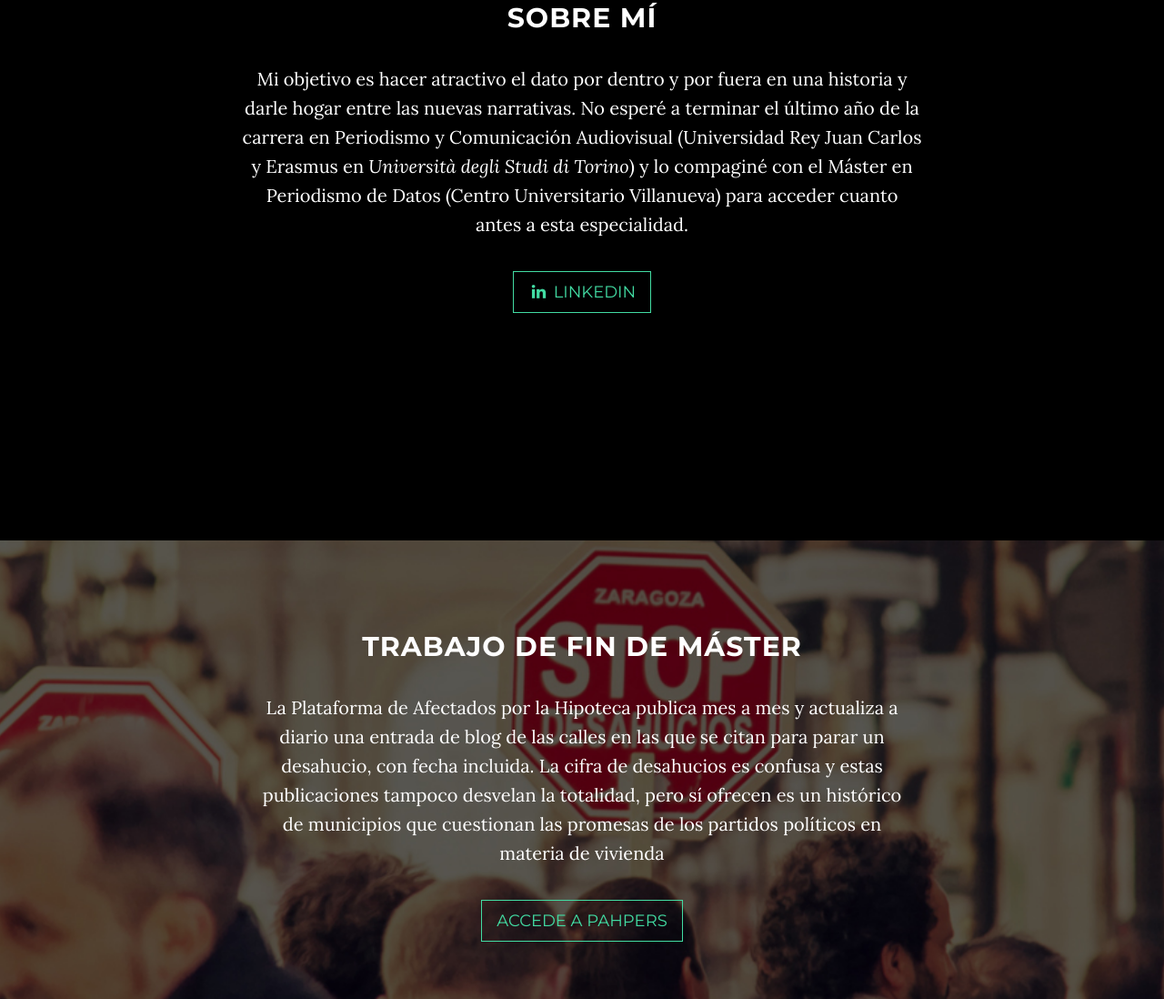
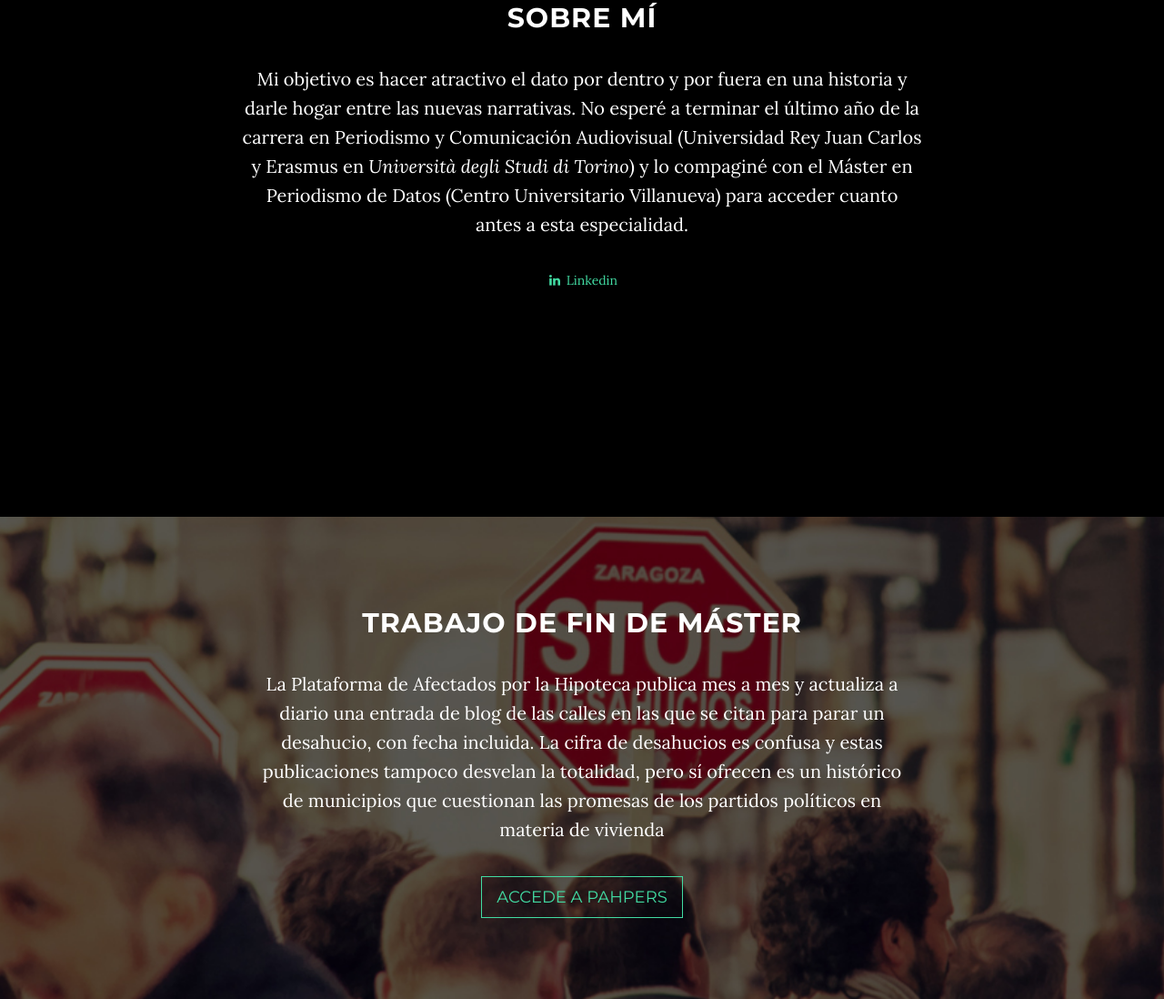
Before and after one commit to gvillar/gvillar.github.io, a website: page index.html in a window 1280 px wide. Shown: the part 1047-2145 px from the top of the page at 91% size. Drawn offline with nearby package versions, Linux system fonts and the light colour scheme.

Commit message:
Update index.html

```diff
--- a/index.html
+++ b/index.html
@@ -92,7 +92,7 @@
             <div class="col-lg-8 col-lg-offset-2">
                 <h2>Sobre mí</h2>
                 <p>Mi objetivo es hacer atractivo el dato por dentro y por fuera en una historia y darle hogar entre las nuevas narrativas. No esperé a terminar el último año de la carrera en Periodismo y Comunicación Audiovisual (Universidad Rey Juan Carlos y Erasmus en <i>Università degli Studi di Torino</i>) y lo compaginé con el Máster en Periodismo de Datos (Centro Universitario Villanueva) para acceder cuanto antes a esta especialidad.</p>
-                <a href="https://www.linkedin.com/in/guillermovillarrodriguez" target="_blank" class="btn btn-default btn-lg"><i class="fa fa-linkedin fa-fw"></i> <span class="network-name">Linkedin</span></a>
+                <a href="https://www.linkedin.com/in/guillermovillarrodriguez" target="_blank"><class="btn btn-default btn-lg"><i class="fa fa-linkedin fa-fw"></i> <span class="network-name">Linkedin</span></a>
             </div>
         </div>
     </section>
```
